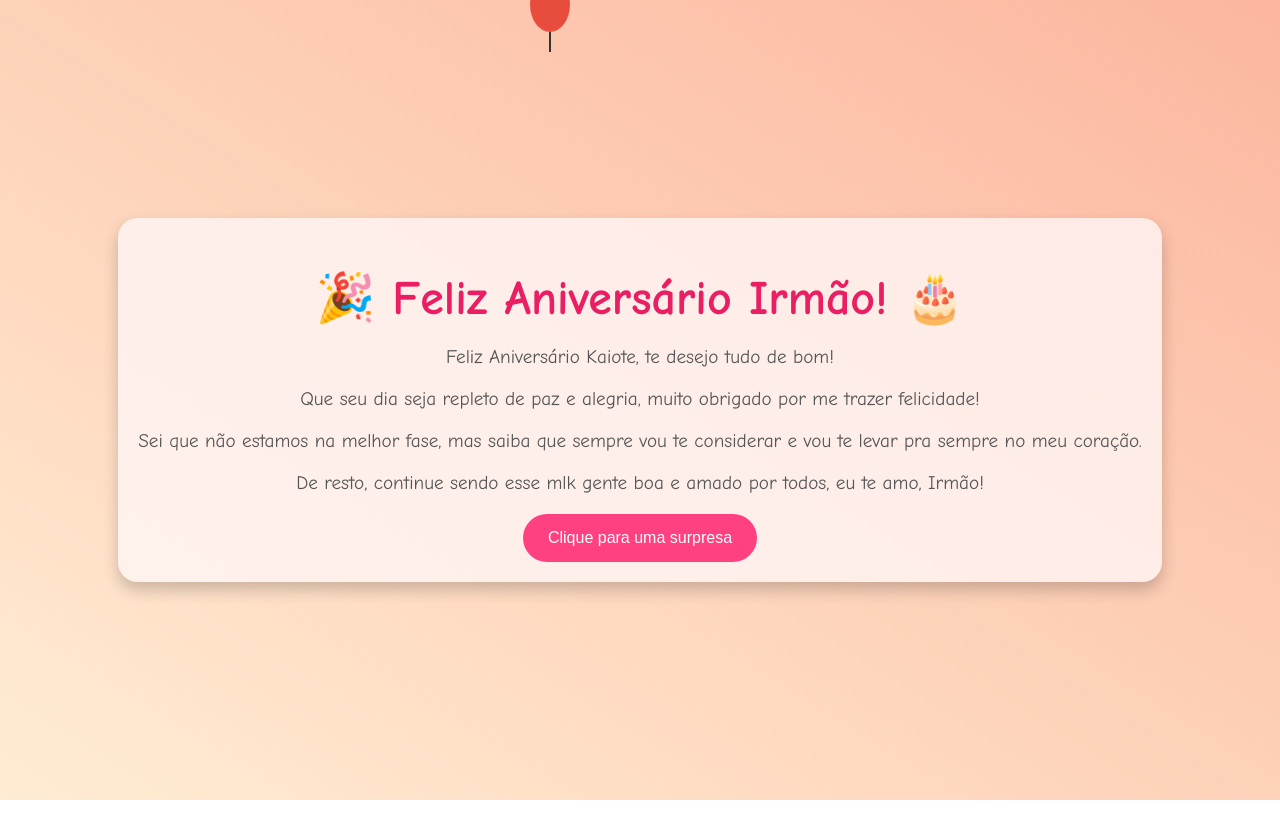
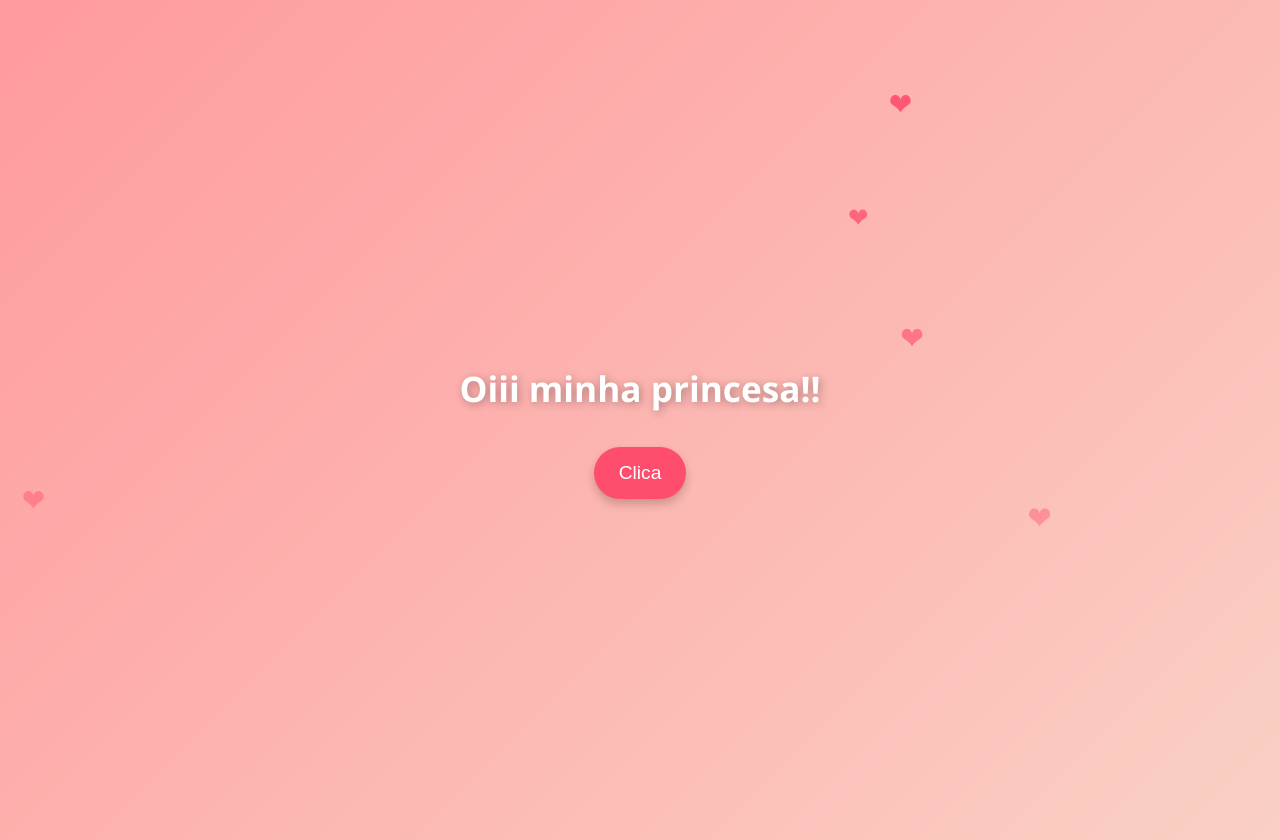
Before and after one commit to LeonardoGbc/niversario, a plain HTML site: page index.html in a window 1280 px wide. Before the commit the page ends 800 px from the top, so only its background shows below. Drawn offline with Linux system fonts and the light colour scheme.

Commit message:
Update index.html

```diff
--- a/index.html
+++ b/index.html
@@ -1,116 +1,119 @@
 <!DOCTYPE html>
-<html lang="pt-br">
+<html lang="pt-BR">
 <head>
-  <meta charset="UTF-8" />
-  <meta name="viewport" content="width=device-width, initial-scale=1.0"/>
-  <title>Feliz Aniversário!</title>
-  <link rel="stylesheet" href="style.css"/>
+  <meta charset="UTF-8">
+  <meta name="viewport" content="width=device-width, initial-scale=1.0">
+  <title>Souzza Pfta</title>
   <style>
     body {
       margin: 0;
-  padding: 0;
-  font-family: 'Comic Sans MS', cursive, sans-serif;
-  background: linear-gradient(to top right, #ffecd2, #fcb69f);
+      font-family: 'Segoe UI', Tahoma, Geneva, Verdana, sans-serif;
+      background: linear-gradient(135deg, #ff9a9e, #fad0c4);
       overflow: hidden;
       display: flex;
+      flex-direction: column;
       justify-content: center;
       align-items: center;
-  height: 100vh;
-}
-
-.container {
+      min-height: 100vh;
       text-align: center;
       padding: 20px;
-  background: #fff6f6cc;
-  border-radius: 20px;
-  box-shadow: 0 8px 16px rgba(0,0,0,0.2);
     }
 
     h1 {
-  color: #e91e63;
-  font-size: 3em;
-  margin-bottom: 10px;
-}
-
-p {
-  font-size: 1.2em;
-  color: #555;
+      font-size: 2.2rem;
+      color: #fff;
+      text-shadow: 2px 2px 8px rgba(0,0,0,0.3);
       margin-bottom: 20px;
+      animation: fadeIn 2s ease-in-out;
     }
 
     button {
-  background-color: #ff4081;
-  color: white;
+      padding: 15px 25px;
+      font-size: 1.2rem;
       border: none;
-  padding: 15px 25px;
       border-radius: 30px;
-  font-size: 1em;
+      background: #ff4d6d;
+      color: #fff;
       cursor: pointer;
-  transition: background-color 0.3s ease;
+      transition: 0.3s;
+      box-shadow: 0 5px 10px rgba(0,0,0,0.2);
+      animation: fadeIn 3s ease-in-out;
+      margin-top: 15px;
     }
 
     button:hover {
-  background-color: #e91e63;
+      transform: scale(1.1);
+      background: #e84362;
     }
 
-/* Balões animados */
-.balloons {
-  position: absolute;
-  top: 0;
-  left: 50%;
-  transform: translateX(-50%);
-  display: flex;
-  gap: 20px;
+    #mensagem {
+      display: none;
+      margin-top: 30px;
+      font-size: 1.3rem;
+      line-height: 1.6;
+      color: #fff;
+      max-width: 500px;
+      text-shadow: 2px 2px 10px rgba(0,0,0,0.4);
+      animation: fadeIn 1.5s ease-in-out;
     }
 
-.balloon {
-  width: 40px;
-  height: 55px;
-  border-radius: 50% 50% 50% 50%;
-  position: relative;
-  animation: float 6s ease-in-out infinite;
+    @keyframes fadeIn {
+      from { opacity: 0; transform: translateY(20px); }
+      to { opacity: 1; transform: translateY(0); }
     }
 
-.balloon::after {
-  content: '';
-  position: absolute;
-  bottom: -20px;
-  left: 50%;
-  width: 2px;
-  height: 20px;
-  background-color: #333;
-  transform: translateX(-50%);
+    .heart {
+      position: fixed;
+      top: -10px;
+      color: #ff4d6d;
+      font-size: 20px;
+      animation: fall linear forwards;
     }
 
-.balloon.red { background-color: #e74c3c; animation-delay: 0s; }
-.balloon.blue { background-color: #3498db; animation-delay: 1s; }
-.balloon.green { background-color: #2ecc71; animation-delay: 2s; }
-.balloon.yellow { background-color: #f1c40f; animation-delay: 3s; }
-
-@keyframes float {
-  0% { transform: translateY(0); }
-  50% { transform: translateY(-100px); }
-  100% { transform: translateY(0); }
+    @keyframes fall {
+      to {
+        transform: translateY(110vh);
+        opacity: 0;
       }
-
+    }
   </style>
 </head>
 <body>
-  <div class="container">
-    <div class="balloons">
-      <div class="balloon red"></div>
-      <div class="balloon blue"></div>
-      <div class="balloon green"></div>
-      <div class="balloon yellow"></div>
+  <h1>Oiii minha princesa!!</h1>
+  <button onclick="mostrarMensagem()">Clica</button>
+
+  <div id="mensagem">
+    Eu só quero te dizer, que você é muito especial pra mim.<br><br>
+    Você é incrível, carinhosa, gentil, linda, maravilhosa,
+    uma delicia, uma tremenda gostosa, você é perfeita minha gatinha!!.
+    Saiba que eu te amo muito e quero sempre te ver feliz.<br><br>
+    Obrigado por ser essa pessoa tão incrível na minha vida.<br><br>
+    Com todo o meu amor, Negão do Roblox.<br><br>
+
+    <!-- Botão da música -->
+    <button onclick="abrirMusica()">Só porque eu sei que você gosta.</button>
   </div>
-    <h1>🎉 Feliz Aniversário Irmão! 🎂</h1>
-    <p>Feliz Aniversário Kaiote, te desejo tudo de bom!</p>
-    <p>Que seu dia seja repleto de paz e alegria, muito obrigado por me trazer felicidade!</p>
-    <p>Sei que não estamos na melhor fase, mas saiba que sempre vou te considerar e vou te levar pra sempre no meu coração.</p>
-    <p>De resto, continue sendo esse mlk gente boa e amado por todos, eu te amo, Irmão!</p>
-    <button onclick="window.open('https://www.tiktok.com/@gustavomachado025/video/7244314781337881861?q=parabens%20para%20amigo&t=1750474348282', '_blank')">
-  Clique para uma surpresa
-</button>
-  </div>
+
+  <script>
+    function mostrarMensagem() {
+      document.getElementById('mensagem').style.display = "block";
+    }
+
+    function abrirMusica() {
+      window.open("https://open.spotify.com/track/693kJcwQwFTb8809nbvQxG", "_blank");
+    }
+
+    setInterval(() => {
+      const heart = document.createElement("div");
+      heart.classList.add("heart");
+      heart.innerHTML = "❤";
+      heart.style.left = Math.random() * 100 + "vw";
+      heart.style.fontSize = Math.random() * 20 + 15 + "px";
+      heart.style.animationDuration = (Math.random() * 3 + 2) + "s";
+      document.body.appendChild(heart);
+
+      setTimeout(() => heart.remove(), 5000);
+    }, 600);
+  </script>
 </body>
 </html>
```
Lines whose indentation alone changed are shown as unchanged.
